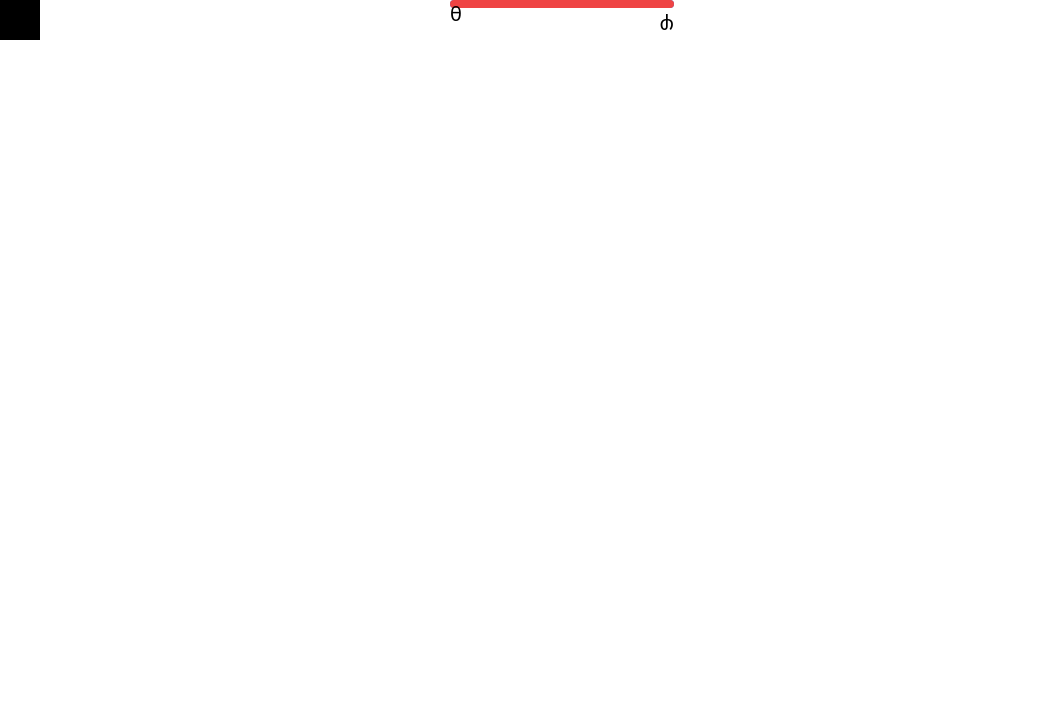
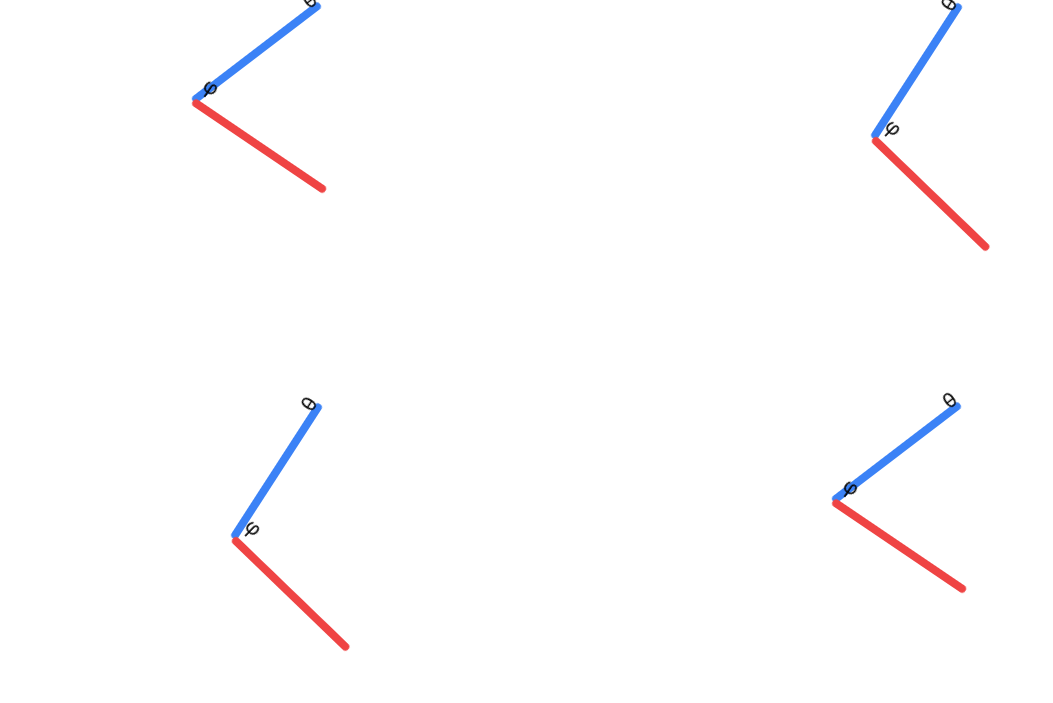
Before and after one commit to belfinbaby555/Robot-Dog, a plain HTML site: page index.html in a window 1280 px wide. Shown: the whole page, without its empty margins (0-1053 px from the left). Drawn offline with nearby package versions, Linux system fonts and the light colour scheme.

Commit message:
Add files via upload

```diff
--- a/index.html
+++ b/index.html
@@ -4,17 +4,46 @@
        <meta name="viewport" content="width=device-width, initial-scale=1.0">
   <script src="https://cdn.tailwindcss.com"></script>
     </head>
-    <body style="margin: 0%; width: 100vw; height: 100vh;overflow: hidden;" onmousemove="mshow()">
-        <div class="w-10 h-10 bg-black absolute" style="margin: 0px 0px 0px 0px;" id="point"></div>
+    <body class="grid grid-cols-2" style="margin: 0%; width: 100vw; height: 100vh;overflow: hidden;" onload="mshow()">
 
 
-            <div class="w-56 h-2 ml-[450px] bg-blue-500 rounded-full " style="transform-origin: 0% 50%" id="shoulder">
-                <p class="absolute pb-3 text-xl">θ</p>
-                <div class="w-56 h-2 bg-red-500 rounded-full " style="transform-origin: 100% 50%;" id="elbow">
-                <p class="rotate-180 pb-3 text-xl">φ</p>
-                </div>
-        </div>
-        <p id="cords" class="absolute bottom-10 "></p>
+
+            <div class="w-[600px] h-[300px] relative">
+                <div class="w-40 h-2 ml-[320px] bg-blue-500 rounded-full duration-500 ease-linear" style="transform-origin: 0% 50%" id="shoulder1">
+                    <p class="absolute pb-3 text-xl">θ</p>
+                    <div class="w-40 h-2 bg-red-500 rounded-full duration-500 ease-linear" style="transform-origin: 100% 50%;" id="elbow1">
+                    <p class="rotate-180 pb-3 text-xl">φ</p>
+                    </div>
+            </div>
+
+            </div>
+            <div class="w-[600px] h-[300px] relative">
+                <div class="w-40 h-2 ml-[320px] bg-blue-500 rounded-full duration-500 ease-linear" style="transform-origin: 0% 50%" id="shoulder2">
+                    <p class="absolute pb-3 text-xl">θ</p>
+                    <div class="w-40 h-2 bg-red-500 rounded-full duration-500 ease-linear" style="transform-origin: 100% 50%;" id="elbow2">
+                    <p class="rotate-180 pb-3 text-xl">φ</p>
+                    </div>
+            </div>
+
+            </div>
+            <div class="w-[600px] h-[300px] relative">
+                <div class="w-40 h-2 ml-[320px] bg-blue-500 rounded-full duration-500 ease-linear" style="transform-origin: 0% 50%" id="shoulder3">
+                    <p class="absolute pb-3 text-xl">θ</p>
+                    <div class="w-40 h-2 bg-red-500 rounded-full duration-500 ease-linear" style="transform-origin: 100% 50%;" id="elbow3">
+                    <p class="rotate-180 pb-3 text-xl">φ</p>
+                    </div>
+            </div>
+
+            </div>
+            <div class="w-[600px] h-[300px] relative">
+                <div class="w-40 h-2 ml-[320px] bg-blue-500 rounded-full duration-500 ease-linear" style="transform-origin: 0% 50%" id="shoulder4">
+                    <p class="absolute pb-3 text-xl">θ</p>
+                    <div class="w-40 h-2 bg-red-500 rounded-full duration-500 ease-linear" style="transform-origin: 100% 50%;" id="elbow4">
+                    <p class="rotate-180 pb-3 text-xl">φ</p>
+                    </div>
+            </div>
+
+            </div>
 
 
 
--- a/main.js
+++ b/main.js
@@ -1,11 +1,14 @@
 function mshow() {
-    let event = window.event;
-    let x = event.clientX-450;
-    let y = event.clientY;
 
-    let dist = Math.sqrt((x) * (x) + y * y);
+    let x = [100,0,-100,0,100];
+    let y = [340,340,340,250,340];
+    let w=0;
 
-    let t1 = Math.acos(x / dist);
+    setInterval(()=>{
+
+        let dist = Math.sqrt((x[w]) * (x[w]) + y[w] * y[w]);
+
+    let t1 = Math.acos(x[w] / dist);
     let theta1 = t1 * (180 / Math.PI);
 
     let argument = (dist / 2) / 224;
@@ -15,13 +18,36 @@ function mshow() {
     let theta = theta1 + theta2;
     let phi = 180 - (theta2 + 90);
 
-    document.getElementById('shoulder').style.transform = `rotate(${theta}deg)`;
-    document.getElementById('elbow').style.transform = `rotate(${phi*2}deg)`;
-    document.getElementById("point").style.margin = `${y}px ${x+450}px`;
-    document.getElementById("cords").innerHTML = `cords=(${x}, ${y}) φ=${Math.round(phi*2)}° θ=${Math.round(theta)}°`;
+    document.getElementById('shoulder1').style.transform = `rotate(${theta}deg)`;
+    document.getElementById('elbow1').style.transform = `rotate(${phi*2}deg)`;
+
+    setTimeout(()=>{
+        document.getElementById('shoulder2').style.transform = `rotate(${theta}deg)`;
+    document.getElementById('elbow2').style.transform = `rotate(${phi*2}deg)`;
+
+    document.getElementById('shoulder3').style.transform = `rotate(${theta}deg)`;
+    document.getElementById('elbow3').style.transform = `rotate(${phi*2}deg)`;
+
+    },1250)
+
+
+    document.getElementById('shoulder4').style.transform = `rotate(${theta}deg)`;
+    document.getElementById('elbow4').style.transform = `rotate(${phi*2}deg)`;
+
 
 
     console.log(theta1);
+
+
+
+    if(w>=x.length-1){
+        w=0;
+    }
+    else{
+        w++;
+    }
+
+    },500)
 }
 
 
```
